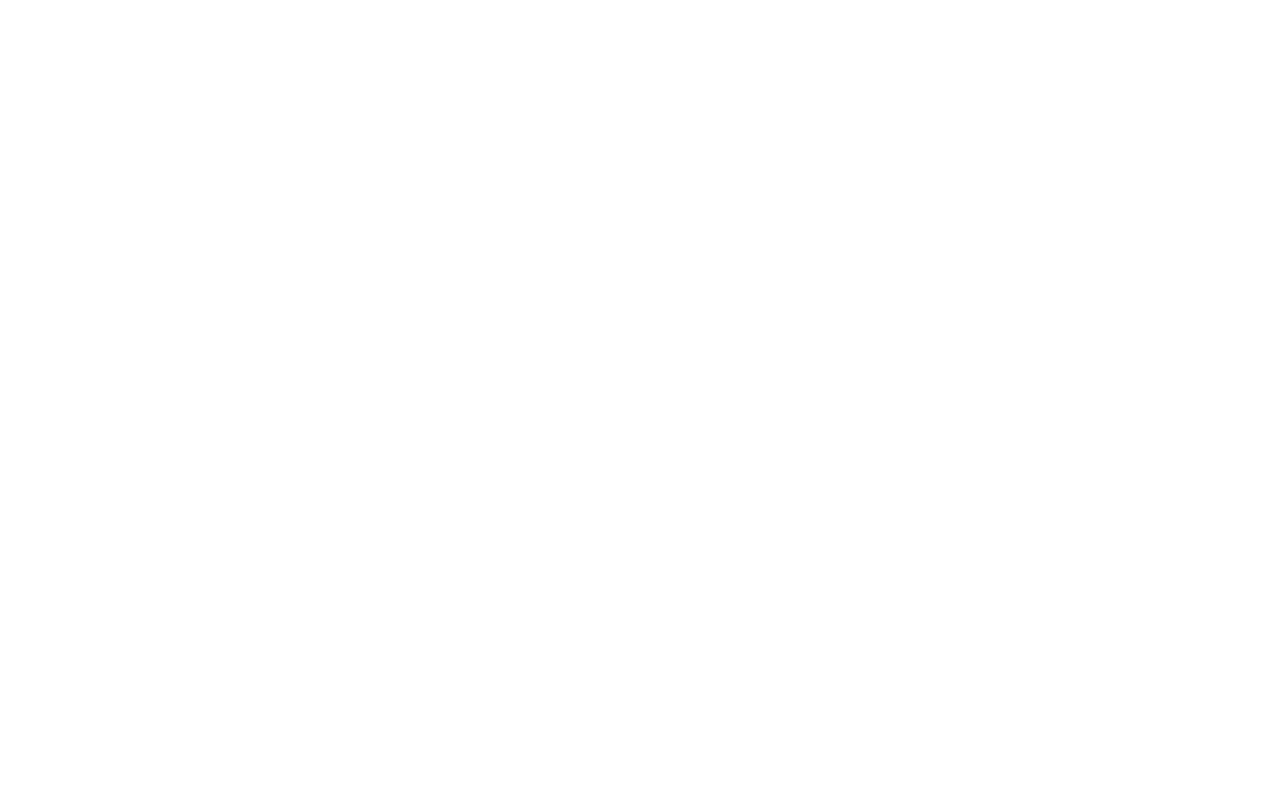
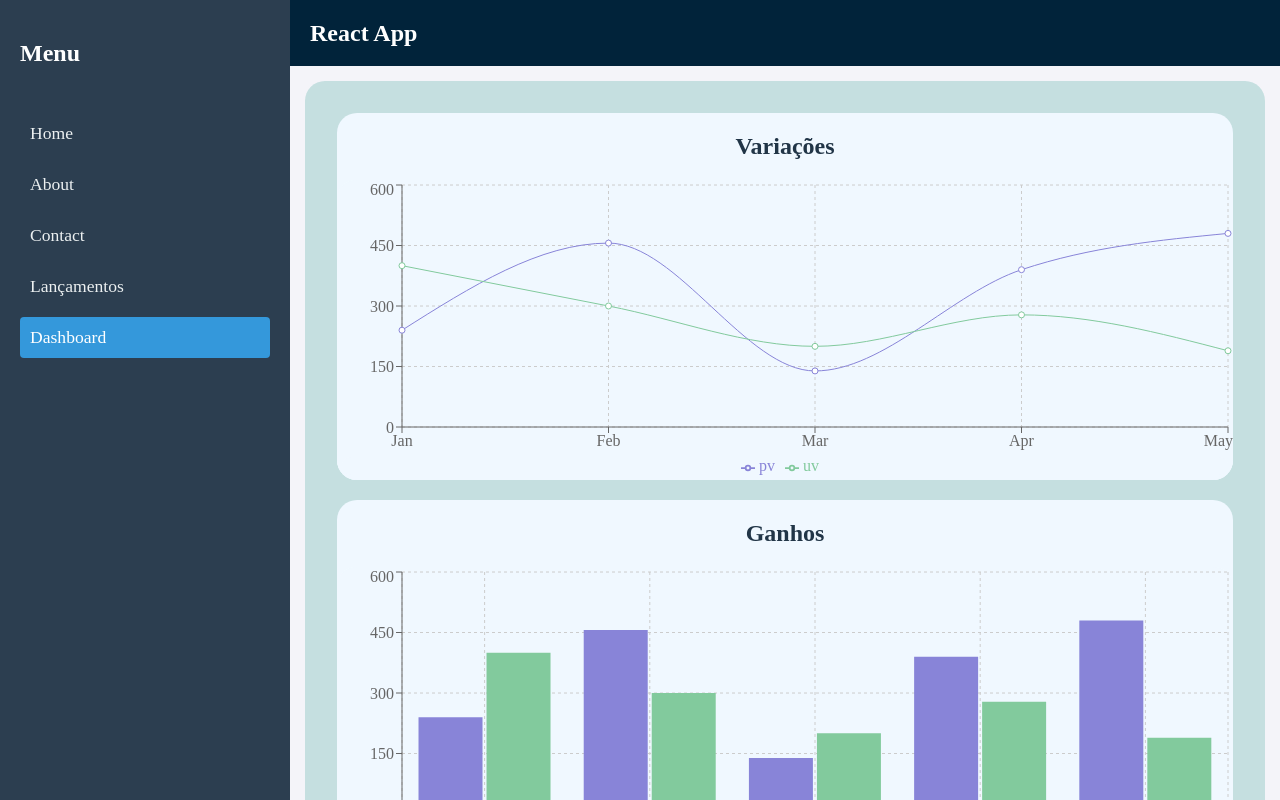
Before and after one commit to Lucas-Guedes-Dev/financeiro-individual-frontend, a React (Vite) app: page /dashboard in a window 1280 px wide. Before the commit this address had no page. Built offline with nearby package versions, Linux system fonts and the light colour scheme.

Commit message:
Subindo Dashboard

```diff
--- a/index.html
+++ b/index.html
@@ -6,7 +6,7 @@
   <link rel="icon" type="image/svg+xml" href="/vite.svg" />
   <meta name="viewport" content="width=device-width, initial-scale=1.0" />
   <link rel="stylesheet" href="src/index.css">
-  <title>Financeir Individual</title>
+  <title>Financeiro Individual</title>
 </head>
 
 <body>
--- a/package.json
+++ b/package.json
@@ -5,12 +5,12 @@
   "type": "module",
   "scripts": {
     "dev": "vite",
-    "build": "tsc -b && vite build",
-    "lint": "eslint .",
+    "build": "vite build",
     "preview": "vite preview"
   },
   "dependencies": {
     "react": "^19.1.0",
+    "react-charts": "^3.0.0-beta.57",
     "react-dom": "^19.1.0",
     "react-router-dom": "^7.6.0",
     "styled-components": "^6.1.18"
--- a/src/components/layout/style.tsx
+++ b/src/components/layout/style.tsx
@@ -10,4 +10,6 @@
   flex: 1;
   background-color: #f4f4f9;
   padding: 15px;
+  overflow-y: auto;
+  max-height: calc(100vh - 60px); /* Adjust based on your navbar height */
 `;
--- a/src/components/sidebar/index.tsx
+++ b/src/components/sidebar/index.tsx
@@ -19,6 +19,9 @@
                 <NavItem>
                     <StyledNavLink to="/lancamentos">Lançamentos</StyledNavLink>
                 </NavItem>
+                <NavItem>
+                    <StyledNavLink to="/dashboard">Dashboard</StyledNavLink>
+                </NavItem>
             </NavList>
         </SidebarContainer>
     );
--- a/src/index.css
+++ b/src/index.css
@@ -1,10 +1,20 @@
+html, body {
+  height: 100%;
+  margin: 0;
+  padding: 0;
+  box-sizing: border-box;
+  overflow:hidden
+}
+div {
+  box-sizing: border-box;
+  margin: 0;
+  padding: 0;
+  background-color: aliceblue;
+  border-radius: 20px;
+}
+
 :root {
-  display: flex;
-  align-items: center;
-  justify-content: center;
   width: 100%;
-  height: 100vh;
-  overflow: hidden;
 }
 
 a {
@@ -18,11 +28,11 @@
 
 body {
   display: flex;
-  place-items: center;
   flex-direction: column;
   width: 100%;
   min-height: 100vh;
-  margin: 0px !important;
+  margin: 0 !important;
+  align-items: center; /* Se quiser centralizar horizontalmente */
 }
 
 h1 {
@@ -49,6 +59,18 @@
   outline: 4px auto -webkit-focus-ring-color;
 }
 
+.route-content {
+  width: 90%;
+  max-width: 900px;
+  margin: 32px auto;
+  padding: 32px 24px;
+  background: #fff;
+  border-radius: 12px;
+  box-shadow: 0 2px 16px rgba(0,0,0,0.07);
+  font-size: 1.2rem;
+  text-align: center;
+}
+
 @media (prefers-color-scheme: light) {
   :root {
     color: #213547;
--- /dev/null
+++ b/src/pages/dashboard/index.tsx
@@ -0,0 +1,172 @@
+import React from "react";
+import { Container } from "./style";
+import {
+  BarChart, Bar, XAxis, YAxis, CartesianGrid, Tooltip, Legend, ResponsiveContainer,
+  PieChart, Pie, Cell, LineChart, Line, AreaChart, Area, LabelList
+} from 'recharts';
+
+const data = [
+  { name: "Jan", uv: 400, pv: 240, amt: 2400 },
+  { name: "Feb", uv: 300, pv: 456, amt: 2400 },
+  { name: "Mar", uv: 200, pv: 139, amt: 2400 },
+  { name: "Apr", uv: 278, pv: 390, amt: 2400 },
+  { name: "May", uv: 189, pv: 480, amt: 2400 },
+];
+
+const pieData = [
+  { name: "Ganhos", value: 500 },
+  { name: "Investimentos", value: 300 },
+  { name: "Lançamentos", value: 300 },
+  { name: "Gastos", value: 200 },
+];
+
+const COLORS = ["#0088FE", "#00C49F", "#FFBB28", "#e61a0b"];
+
+const timelineData = [
+  {
+    name: "George Washington",
+    start: 1789,
+    duration: 1797 - 1789,
+    role: "President",
+  },
+  {
+    name: "John Adams (Pres.)",
+    start: 1797,
+    duration: 1801 - 1797,
+    role: "President",
+  },
+  {
+    name: "Thomas Jefferson",
+    start: 1801,
+    duration: 1809 - 1801,
+    role: "President",
+  },
+  {
+    name: "John Adams (Vice)",
+    start: 1789,
+    duration: 1797 - 1789,
+    role: "Vice President",
+  },
+];
+
+const enrichedTimelineData = timelineData.map((d) => ({
+  ...d,
+  end: d.start + d.duration,
+}));
+
+// Cria um timeline fictício com base no pieData
+const pieTimelineData = [
+  { name: "Ganhos", start: 2020, duration: 2, role: "Ganhos" },
+  { name: "Investimentos", start: 2022, duration: 1, role: "Investimentos" },
+  { name: "Lançamentos", start: 2023, duration: 1, role: "Lançamentos" },
+  { name: "Gastos", start: 2021, duration: 2, role: "Gastos" },
+];
+
+const enrichedPieTimelineData = pieTimelineData.map((d) => ({
+  ...d,
+  end: d.start + d.duration,
+}));
+
+const Dashboard: React.FC = () => {
+  return (
+    <Container>
+      <div className="chart-container">
+        <h2>Variações</h2>
+        <ResponsiveContainer width="100%" height={300}>
+          <LineChart data={data}>
+            <XAxis dataKey="name" />
+            <YAxis />
+            <CartesianGrid strokeDasharray="3 3" />
+            <Tooltip />
+            <Legend />
+            <Line type="monotone" dataKey="pv" stroke="#8884d8" />
+            <Line type="monotone" dataKey="uv" stroke="#82ca9d" />
+          </LineChart>
+        </ResponsiveContainer>
+      </div>
+
+      <div className="chart-container">
+        <h2>Ganhos</h2>
+        <ResponsiveContainer width="100%" height={300}>
+          <BarChart data={data}>
+            <XAxis dataKey="name" />
+            <YAxis />
+            <CartesianGrid strokeDasharray="3 3" />
+            <Tooltip />
+            <Legend />
+            <Bar dataKey="pv" fill="#8884d8" />
+            <Bar dataKey="uv" fill="#82ca9d" />
+          </BarChart>
+        </ResponsiveContainer>
+      </div>
+
+      <div className="chart-container">
+        <h2>Resumo mensal</h2>
+        <ResponsiveContainer width="100%" height={300}>
+          <PieChart>
+            <Pie
+              data={pieData}
+              dataKey="value"
+              nameKey="name"
+              cx="50%"
+              cy="50%"
+              outerRadius={100}
+              label
+            >
+              {pieData.map((entry, index) => (
+                <Cell key={`cell-${index}`} fill={COLORS[index % COLORS.length]} />
+              ))}
+            </Pie>
+            <Tooltip />
+            <Legend />
+          </PieChart>
+        </ResponsiveContainer>
+      </div>
+
+      <div className="chart-container">
+        <h2>Investimentos</h2>
+        <ResponsiveContainer width="100%" height={300}>
+          <AreaChart data={data}>
+            <defs>
+              <linearGradient id="colorUv" x1="0" y1="0" x2="0" y2="1">
+                <stop offset="5%" stopColor="#8884d8" stopOpacity={0.8} />
+                <stop offset="95%" stopColor="#8884d8" stopOpacity={0} />
+              </linearGradient>
+            </defs>
+            <XAxis dataKey="name" />
+            <YAxis />
+            <CartesianGrid strokeDasharray="3 3" />
+            <Tooltip />
+            <Area type="monotone" dataKey="uv" stroke="#8884d8" fillOpacity={1} fill="url(#colorUv)" />
+          </AreaChart>
+        </ResponsiveContainer>
+      </div>
+
+      <div className="chart-container">
+        <h2>DRE - Linha do Tempo (Resumo Financeiro)</h2>
+        <ResponsiveContainer width="100%" height={300}>
+          <BarChart
+            layout="vertical"
+            data={enrichedPieTimelineData}
+            margin={{ top: 20, right: 30, left: 100, bottom: 20 }}
+          >
+            <XAxis type="number" domain={[2020, 2025]} tickCount={6} />
+            <YAxis dataKey="name" type="category" />
+            <Tooltip
+              formatter={(value, name, props) => {
+                const start = props.payload.start;
+                const end = props.payload.end;
+                return [`${start} - ${end}`, "Período"];
+              }}
+            />
+            <Bar dataKey="duration" fill="#00C49F">
+              <LabelList dataKey="role" position="insideLeft" />
+            </Bar>
+          </BarChart>
+        </ResponsiveContainer>
+      </div>
+    </Container>
+  );
+};
+
+export default Dashboard;
--- /dev/null
+++ b/src/pages/dashboard/style.tsx
@@ -0,0 +1,27 @@
+import styled from "styled-components";
+
+export const Container = styled.div`
+  background-color: #c5dfe0;
+  width: 100%;
+  min-height: 100vh;
+  gap: 20px;
+  padding: 32px;
+  box-sizing: border-box;
+  display: flex;
+  flex-direction: column;
+  text-align: center;
+  overflow-y: auto;
+`;
+
+export const ChartWrapper = styled.div`
+  width: 100%;
+  max-width: 900px;
+  margin-bottom: 32px;
+  background: #fff;
+  border-radius: 12px;
+  box-shadow: 0 2px 8px rgba(0,0,0,0.05);
+  padding: 32px;
+  display: flex;
+  flex-direction: column;
+
+`;
--- a/src/routes/index.tsx
+++ b/src/routes/index.tsx
@@ -2,6 +2,7 @@
 import Layout from '../components/layout';
 import Lacamentos from '../pages/lancamentos';
 import Login from '../pages/login';
+import Dashboard from '../pages/dashboard';
 
 function App() {
     return (
@@ -10,10 +11,15 @@
 
             <Route element={<Layout />}>
                 <Route path="/" element={
-                    <div>inicio</div>
+                    <div className="route-content">Início</div>
                 } />
-                <Route path="/about" element={<div>about</div>} />
-                <Route path="/contact" element={<div>contact</div>} />
+                <Route path="/about" element={
+                    <div className="route-content">About</div>
+                } />
+                <Route path="/dashboard" element={<Dashboard/>} />
+                <Route path="/contact" element={
+                    <div className="route-content">Contact</div>
+                } />
                 <Route path="/lancamentos" element={<Lacamentos />} />
             </Route>
 
```
Also changed, not shown: src/components/sidebar/style.tsx (line endings or trailing spaces), 1 other file (tests, documents, lock files or other folders).
